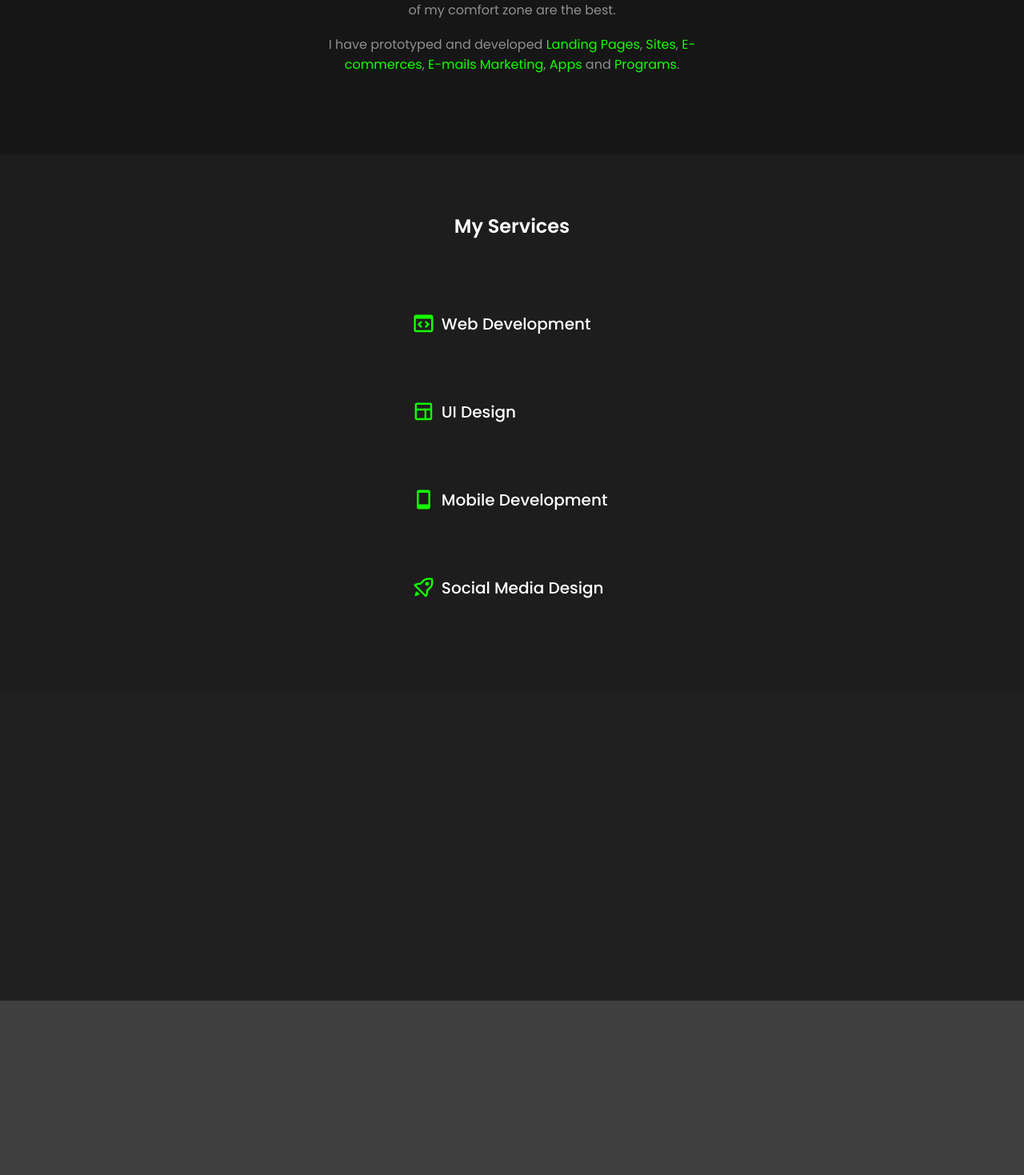
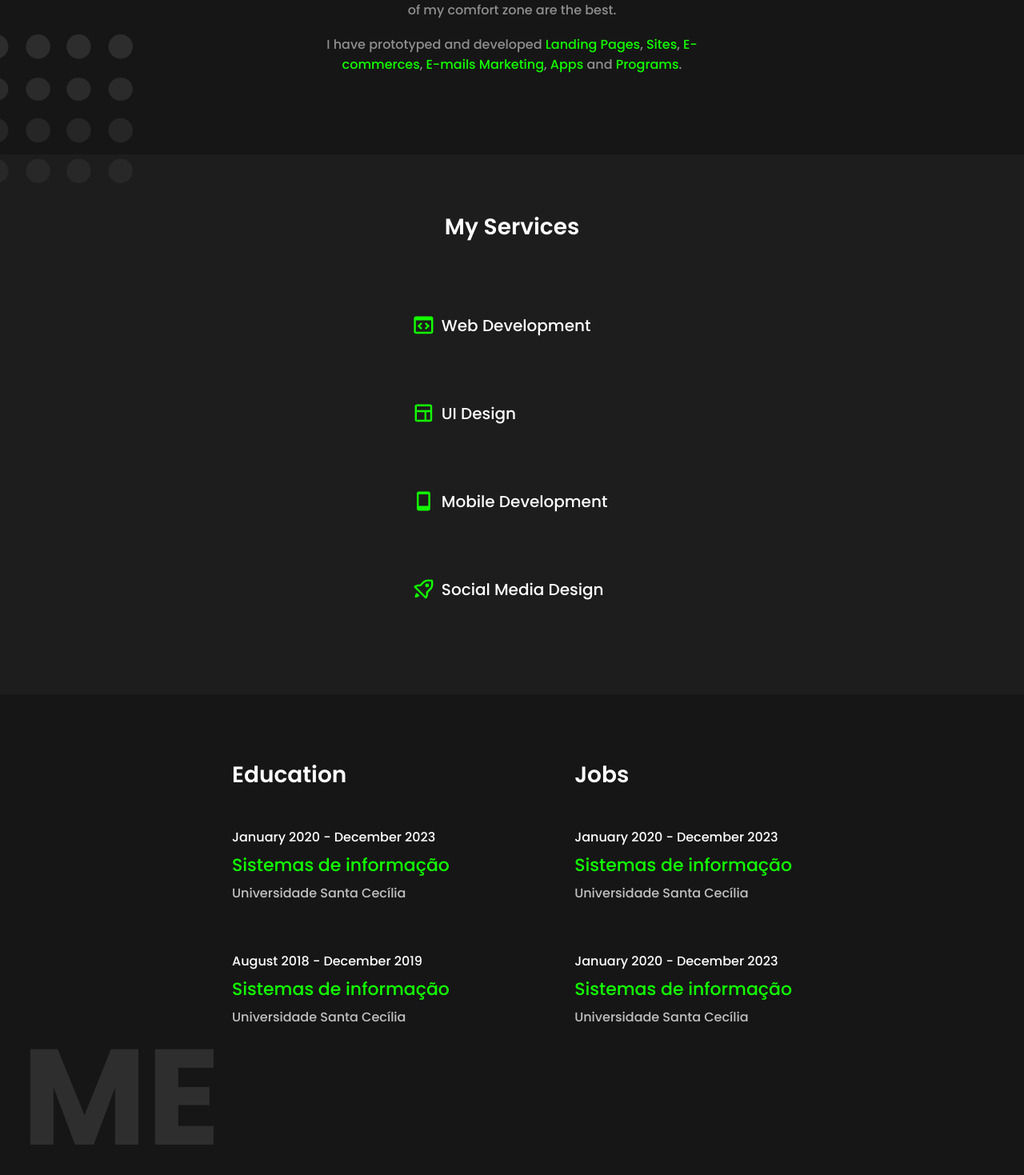
Before and after one commit to ThiagoLeaoDev/Portfolio_old, a Next.js app: page / in a window 1280 px wide. Shown: the part 1149-2618 px from the top of the page at 80% size. Built offline with nearby package versions, Linux system fonts and the light colour scheme.

Commit message:
about me section and about me components

```diff
--- /dev/null
+++ b/components/AboutMeText/index.js
@@ -0,0 +1,7 @@
+import * as SC from './style'
+
+export default function index() {
+  return(
+    <SC.TextAboutMe>ABOUT ME</SC.TextAboutMe>
+  )
+}
--- /dev/null
+++ b/components/AboutMeText/style.js
@@ -0,0 +1,8 @@
+import styled from "styled-components"
+
+export const TextAboutMe = styled.p`
+  color: var(--text-primary);
+  font-weight: 700;
+  font-size: 170px;
+  opacity: .1;
+`;
--- a/pages/index.js
+++ b/pages/index.js
@@ -4,6 +4,8 @@ import { FaInstagram, FaGithub, FaDribbble, FaBehance } from "react-icons/fa";
 import { BiCodeBlock, BiLayout, BiMobile, BiRocket } from "react-icons/bi";
 
 import * as SC from '../styles/mainStyle'
+
+import AboutMeText from '../components/AboutMeText';
 
 // const Title = styled.h1`
 //   font-size: 50px;
@@ -71,14 +73,20 @@ export default function Home() {
 
       <SC.SectionAbout id="about">
         <SC.Content>
+          <SC.ContainerComponentAbout right="-440px">
+            <AboutMeText/>
+          </SC.ContainerComponentAbout>
           <SC.TitleAbout>ABOUT ME</SC.TitleAbout>
           <SC.ContainerDescAbout>
             <SC.TextDescAbout>I'm <SC.GreenText>Thiago Leão</SC.GreenText>, I'm <SC.GreenText>20</SC.GreenText> years old and I live in <SC.GreenText>São Vicente-SP</SC.GreenText>.<SC.GreenText> Front-end developer</SC.GreenText> and <SC.GreenText>UI Designer</SC.GreenText>, I'm passionate about interfaces, from their creation to development. I like to learn more and more about the area, challenges that take me out of my comfort zone are the best.</SC.TextDescAbout>
             <SC.Jump/>
-            <SC.TextDescAbout>I have prototyped and developed <SC.GreenText>Landing Pages</SC.GreenText>, <SC.GreenText>Sites</SC.GreenText>, <SC.GreenText>E-commerces</SC.GreenText>, <SC.GreenText>E-mails Marketing</SC.GreenText>, <SC.GreenText>Apps</SC.GreenText> and <SC.GreenText>Programs</SC.GreenText>.</SC.TextDescAbout>
+            <SC.TextDescAbout>I have prototyped and developed   <SC.GreenText>Landing Pages</SC.GreenText>, <SC.GreenText>Sites</SC.GreenText>, <SC.GreenText>E-commerces</SC.GreenText>, <SC.GreenText>E-mails Marketing</SC.GreenText>, <SC.GreenText>Apps</SC.GreenText> and <SC.GreenText>Programs</SC.GreenText>.</SC.TextDescAbout>
           </SC.ContainerDescAbout>
         </SC.Content>
           <SC.TireServices>
+            <SC.ContainerComponentAbout left="-20px" top="-150px">
+              <SC.SquareComponent src="/square_dots.svg" width={186} height={186} quality={100}/>
+            </SC.ContainerComponentAbout>
             <SC.Content>
               <SC.TitleServices>My Services</SC.TitleServices>
               <SC.ContainerServices>
@@ -101,6 +109,41 @@ export default function Home() {
               </SC.ContainerServices>
             </SC.Content>
           </SC.TireServices>
+        <SC.ContainerEducationJobs>
+          <SC.ContainerColumnsEducationJobs>
+            <SC.ColumnEducationJobs>
+              <SC.TitleColumnEducationJobs>Education</SC.TitleColumnEducationJobs>
+              <SC.BoxInfoEducationJobs>
+                <SC.DateEducationJobs>January 2020 - December 2023</SC.DateEducationJobs>
+                <SC.TitleEducationJobs>Sistemas de informação</SC.TitleEducationJobs>
+                <SC.InstitutionEducationJobs>Universidade Santa Cecília</SC.InstitutionEducationJobs>
+              </SC.BoxInfoEducationJobs>
+              <SC.BoxInfoEducationJobs>
+                <SC.DateEducationJobs>August 2018 - December 2019</SC.DateEducationJobs>
+                <SC.TitleEducationJobs>Sistemas de informação</SC.TitleEducationJobs>
+                <SC.InstitutionEducationJobs>Universidade Santa Cecília</SC.InstitutionEducationJobs>
+              </SC.BoxInfoEducationJobs>
+            </SC.ColumnEducationJobs>
+
+            <SC.ColumnEducationJobs>
+              <SC.TitleColumnEducationJobs>Jobs</SC.TitleColumnEducationJobs>
+              <SC.BoxInfoEducationJobs>
+                <SC.DateEducationJobs>January 2020 - December 2023</SC.DateEducationJobs>
+                <SC.TitleEducationJobs>Sistemas de informação</SC.TitleEducationJobs>
+                <SC.InstitutionEducationJobs>Universidade Santa Cecília</SC.InstitutionEducationJobs>
+              </SC.BoxInfoEducationJobs>
+
+            <SC.BoxInfoEducationJobs>
+              <SC.DateEducationJobs>January 2020 - December 2023</SC.DateEducationJobs>
+              <SC.TitleEducationJobs>Sistemas de informação</SC.TitleEducationJobs>
+              <SC.InstitutionEducationJobs>Universidade Santa Cecília</SC.InstitutionEducationJobs>
+            </SC.BoxInfoEducationJobs>
+          </SC.ColumnEducationJobs>
+          </SC.ContainerColumnsEducationJobs>
+          <SC.ContainerComponentAbout left="-600px" bottom="0px">
+            <AboutMeText/>
+          </SC.ContainerComponentAbout>
+        </SC.ContainerEducationJobs>
       </SC.SectionAbout>
 
       <SC.SectionPortfolio id="portfolio"></SC.SectionPortfolio>
--- a/styles/mainStyle.js
+++ b/styles/mainStyle.js
@@ -299,7 +299,6 @@ export const CircleNav = styled(Link)`
 export const SectionAbout = styled.div`
   z-index: 2;
   width: 100%;
-  height: 100vh;
   display: flex;
   flex-direction: column;
   align-items: center;
@@ -341,9 +340,13 @@ export const ContainerDescAbout = styled.div`
   margin-bottom: 100px;
 `;
 
+export const SquareComponent = styled(Image)`
+`;
+
 export const TextDescAbout = styled.p`
   color: var(--text-secondary);
   text-align: center;
+  font-weight: 500;
 `;
 
 export const GreenText = styled.b`
@@ -354,6 +357,7 @@ export const Jump = styled.br`
 `;
 
 export const TireServices = styled.div`
+  position: relative;
   width: 100%;
   background-color: #1D1D1D;
   display: flex;
@@ -363,7 +367,15 @@ export const TireServices = styled.div`
   padding: 76px 0;
 `;
 
-export const TitleServices = styled.h4`
+export const ContainerComponentAbout = styled.div`
+  position: absolute;
+  top: ${(props) => props.top};
+  right: ${(props) => props.right};
+  left: ${(props) => props.left};
+  bottom: ${(props) => props.bottom};
+`;
+
+export const TitleServices = styled.h3`
   color: var(--text-primary);
   font-weight: 600;
   margin-bottom: 52px;
@@ -398,6 +410,58 @@ export const TextServices = styled.p`
   font-weight: 500;
 `;
 
+export const ContainerEducationJobs = styled(Content)`
+  position: relative;
+  width: 100%;
+  max-width: 1920px;
+  padding: 86px 0;
+`;
+
+export const ContainerColumnsEducationJobs = styled.div`
+  width: 84%;
+  max-width: 700px;
+  margin-bottom: 100px;
+  display: flex;
+  flex-wrap: wrap;
+  flex-direction: row;
+  justify-content: space-between;
+`;
+
+export const TitleColumnEducationJobs = styled.h3`
+  color: var(--text-primary);
+  font-weight: 600;
+  margin-bottom: 20px;
+  text-align: left;
+`;
+
+export const ColumnEducationJobs = styled.div`
+  display: flex;
+  flex-direction: column;
+  align-items: left;
+`;
+
+export const BoxInfoEducationJobs = styled.div`
+  margin: 30px 0;
+`;
+
+export const DateEducationJobs = styled.p`
+  color: var(--text-primary);
+  font-weight: 500;
+`;
+
+export const TitleEducationJobs = styled.p`
+  color: var(--primary);
+  font-weight: 500;
+  font-size: 22px;
+  margin: 6px 0;
+`;
+
+export const InstitutionEducationJobs = styled.p`
+  color: #C1C1C1;
+  font-weight: 500;
+`;
+
+
 // ----------------------- PORTFOLIO -----------------------
 
 export const SectionPortfolio = styled.div`
```
Also changed, not shown: public/square_dots.svg (added).
